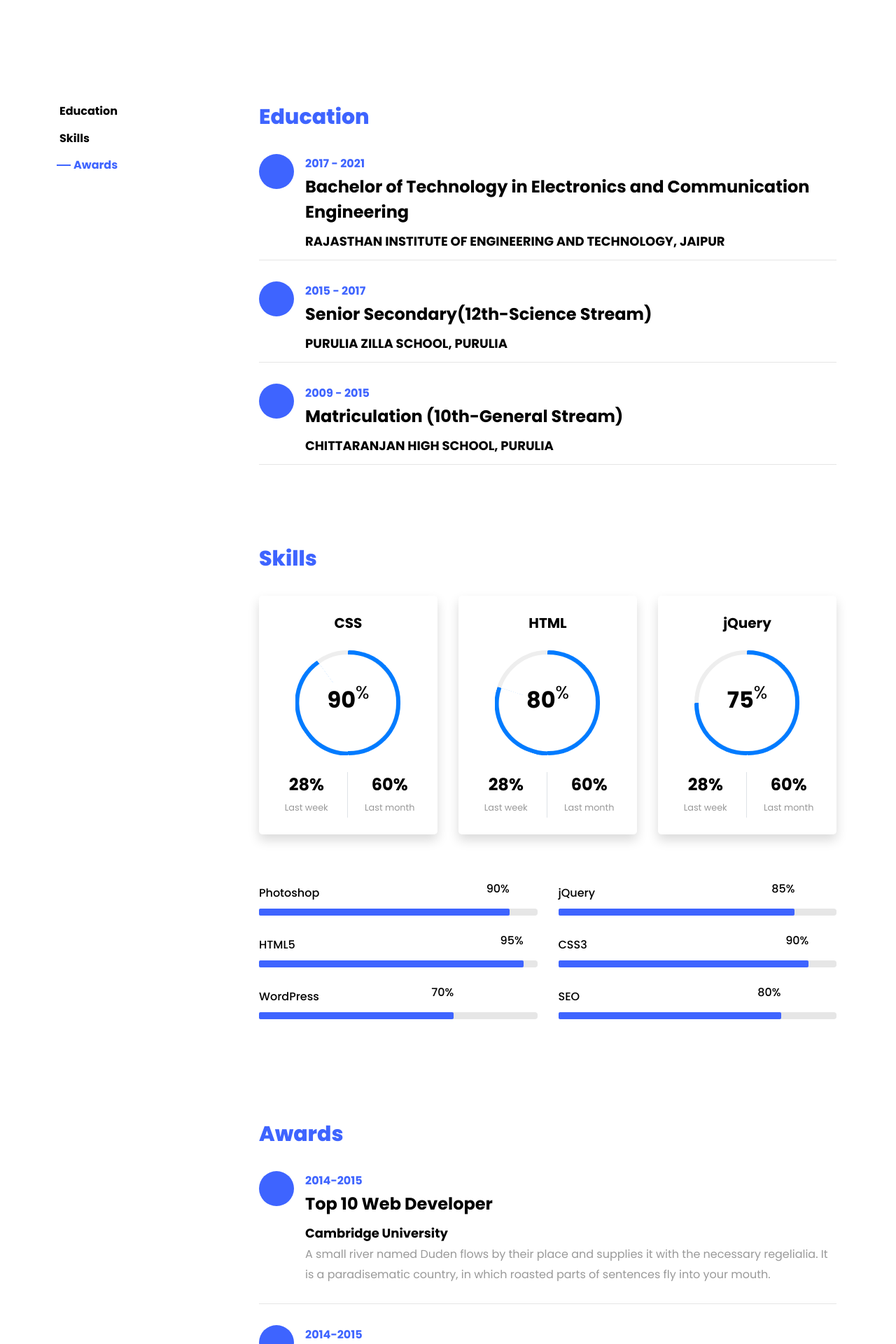
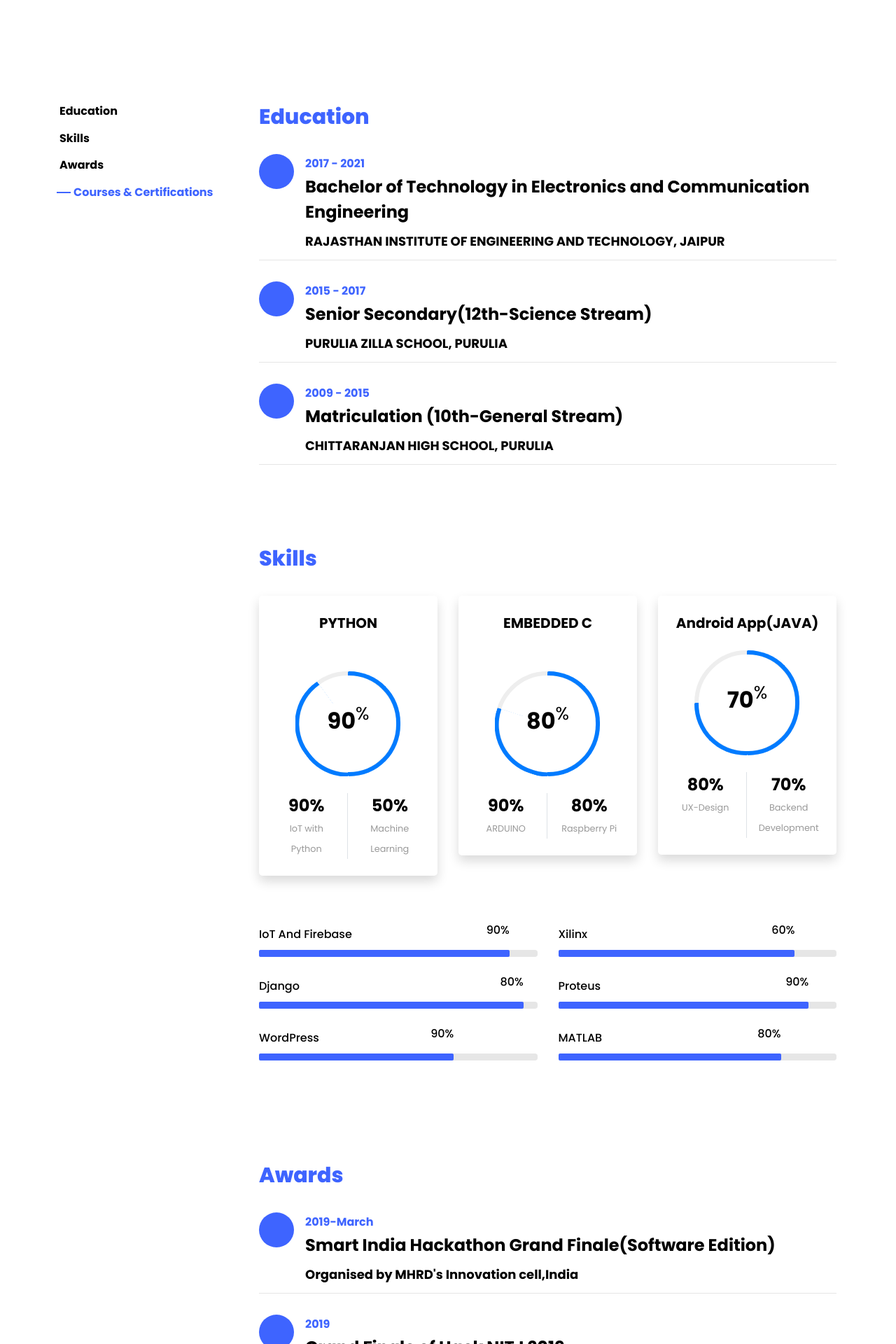
Before and after one commit to joydipdutta001/djangoPortfolioSite, a Django app: page / in a window 1280 px wide. Shown: the part 1760-3680 px from the top of the page at 70% size. Run offline with Django 3.2, Linux system fonts and the light colour scheme; some libraries are stand-ins or nearby versions; some web fonts are replaced.

Commit message:
added pics

```diff
--- a/portfolio/templates/home.html
+++ b/portfolio/templates/home.html
@@ -73,17 +73,17 @@
 
 	<section class="ftco-about img ftco-section ftco-no-pt ftco-no-pb" id="about-section">
 		<div class="container">
-			<div class="row d-flex no-gutters">
+			<div class="row justify-content-start">
 				<div class="col-md-6 col-lg-6 d-flex">
 					<div class="img-about img d-flex align-items-stretch">
 						<div class="overlay"></div>
 						<div class="img d-flex align-self-stretch align-items-center"
-							style="background-image:url(images/about.jpg);">
+							style="background-image:url(static/portfolio/images/about.png);">
 						</div>
 					</div>
 				</div>
 				<div class="col-md-6 col-lg-6 pl-md-5 py-5">
-					<div class="row justify-content-start pb-3">
+					<div class="row no-gutters d-flex pb-3">
 						<div class="col-md-12 heading-section ftco-animate">
 							<h1 class="big">About</h1>
 							<h2 class="mb-4">About Me</h2>
@@ -105,8 +105,8 @@
 					<div class="counter-wrap ftco-animate d-flex mt-md-3">
 						<div class="text">
 							<p class="mb-4">
-								<span class="number" data-number="11">0</span>
-								<span>Project complete</span>
+								<span class="number" data-number="16">0</span>
+								<span>Project completed</span>
 							</p>
 							<p><a href="#" class="btn btn-primary py-3 px-3">Download CV</a></p>
 						</div>
@@ -152,6 +152,7 @@
 							<li><a href="#page-1">Education</a></li>
 							<li><a href="#page-3">Skills</a></li>
 							<li><a href="#page-4">Awards</a></li>
+							<li><a href="#page-5">Courses & Certifications</a></li>
 						</ul>
 					</nav>
 				</div>
@@ -200,7 +201,7 @@
 						<div class="row progress-circle mb-5">
 							<div class="col-lg-4 mb-4">
 								<div class="bg-white rounded-lg shadow p-4">
-									<h2 class="h5 font-weight-bold text-center mb-4">CSS</h2>
+									<h2 class="h5 font-weight-bold text-center mb-4">PYTHON<br></br></h2>
 
 									<!-- Progress bar 1 -->
 									<div class="progress mx-auto" data-value='90'>
@@ -220,12 +221,12 @@
 									<!-- Demo info -->
 									<div class="row text-center mt-4">
 										<div class="col-6 border-right">
-											<div class="h4 font-weight-bold mb-0">28%</div><span
-												class="small text-gray">Last week</span>
+											<div class="h4 font-weight-bold mb-0">90%</div><span
+												class="small text-gray">IoT with Python</span>
 										</div>
 										<div class="col-6">
-											<div class="h4 font-weight-bold mb-0">60%</div><span
-												class="small text-gray">Last month</span>
+											<div class="h4 font-weight-bold mb-0">50%</div><span
+												class="small text-gray">Machine Learning</span>
 										</div>
 									</div>
 									<!-- END -->
@@ -234,7 +235,7 @@
 
 							<div class="col-lg-4 mb-4">
 								<div class="bg-white rounded-lg shadow p-4">
-									<h2 class="h5 font-weight-bold text-center mb-4">HTML</h2>
+									<h2 class="h5 font-weight-bold text-center mb-4">EMBEDDED C<br></br></h2>
 
 									<!-- Progress bar 1 -->
 									<div class="progress mx-auto" data-value='80'>
@@ -254,12 +255,12 @@
 									<!-- Demo info -->
 									<div class="row text-center mt-4">
 										<div class="col-6 border-right">
-											<div class="h4 font-weight-bold mb-0">28%</div><span
-												class="small text-gray">Last week</span>
+											<div class="h4 font-weight-bold mb-0">90%</div><span
+												class="small text-gray">ARDUINO</span>
 										</div>
 										<div class="col-6">
-											<div class="h4 font-weight-bold mb-0">60%</div><span
-												class="small text-gray">Last month</span>
+											<div class="h4 font-weight-bold mb-0">80%</div><span
+												class="small text-gray">Raspberry Pi</span>
 										</div>
 									</div>
 									<!-- END -->
@@ -268,7 +269,7 @@
 
 							<div class="col-lg-4 mb-4">
 								<div class="bg-white rounded-lg shadow p-4">
-									<h2 class="h5 font-weight-bold text-center mb-4">jQuery</h2>
+									<h2 class="h5 font-weight-bold text-center mb-4">Android App(JAVA)</h2>
 
 									<!-- Progress bar 1 -->
 									<div class="progress mx-auto" data-value='75'>
@@ -280,7 +281,7 @@
 										</span>
 										<div
 											class="progress-value w-100 h-100 rounded-circle d-flex align-items-center justify-content-center">
-											<div class="h2 font-weight-bold">75<sup class="small">%</sup></div>
+											<div class="h2 font-weight-bold">70<sup class="small">%</sup></div>
 										</div>
 									</div>
 									<!-- END -->
@@ -288,12 +289,12 @@
 									<!-- Demo info -->
 									<div class="row text-center mt-4">
 										<div class="col-6 border-right">
-											<div class="h4 font-weight-bold mb-0">28%</div><span
-												class="small text-gray">Last week</span>
+											<div class="h4 font-weight-bold mb-0">80%</div><span
+												class="small text-gray">UX-Design</span>
 										</div>
 										<div class="col-6">
-											<div class="h4 font-weight-bold mb-0">60%</div><span
-												class="small text-gray">Last month</span>
+											<div class="h4 font-weight-bold mb-0">70%</div><span
+												class="small text-gray">Backend Development</span>
 										</div>
 									</div>
 									<!-- END -->
@@ -303,7 +304,7 @@
 						<div class="row">
 							<div class="col-md-6 animate-box">
 								<div class="progress-wrap ftco-animate">
-									<h3>Photoshop</h3>
+									<h3>IoT And Firebase</h3>
 									<div class="progress">
 										<div class="progress-bar color-1" role="progressbar" aria-valuenow="90"
 											aria-valuemin="0" aria-valuemax="100" style="width:90%">
@@ -314,29 +315,29 @@
 							</div>
 							<div class="col-md-6 animate-box">
 								<div class="progress-wrap ftco-animate">
-									<h3>jQuery</h3>
+									<h3>Xilinx</h3>
 									<div class="progress">
 										<div class="progress-bar color-2" role="progressbar" aria-valuenow="85"
 											aria-valuemin="0" aria-valuemax="100" style="width:85%">
-											<span>85%</span>
+											<span>60%</span>
 										</div>
 									</div>
 								</div>
 							</div>
 							<div class="col-md-6 animate-box">
 								<div class="progress-wrap ftco-animate">
-									<h3>HTML5</h3>
+									<h3>Django</h3>
 									<div class="progress">
 										<div class="progress-bar color-3" role="progressbar" aria-valuenow="95"
 											aria-valuemin="0" aria-valuemax="100" style="width:95%">
-											<span>95%</span>
+											<span>80%</span>
 										</div>
 									</div>
 								</div>
 							</div>
 							<div class="col-md-6 animate-box">
 								<div class="progress-wrap ftco-animate">
-									<h3>CSS3</h3>
+									<h3>Proteus</h3>
 									<div class="progress">
 										<div class="progress-bar color-4" role="progressbar" aria-valuenow="90"
 											aria-valuemin="0" aria-valuemax="100" style="width:90%">
@@ -351,14 +352,14 @@
 									<div class="progress">
 										<div class="progress-bar color-5" role="progressbar" aria-valuenow="70"
 											aria-valuemin="0" aria-valuemax="100" style="width:70%">
-											<span>70%</span>
+											<span>90%</span>
 										</div>
 									</div>
 								</div>
 							</div>
 							<div class="col-md-6 animate-box">
 								<div class="progress-wrap ftco-animate">
-									<h3>SEO</h3>
+									<h3>MATLAB</h3>
 									<div class="progress">
 										<div class="progress-bar color-6" role="progressbar" aria-valuenow="80"
 											aria-valuemin="0" aria-valuemax="100" style="width:80%">
@@ -376,12 +377,14 @@
 								<span class="flaticon-ideas"></span>
 							</div>
 							<div class="text pl-3">
-								<span class="date">2014-2015</span>
-								<h2>Top 10 Web Developer</h2>
-								<span class="position">Cambridge University</span>
-								<p>A small river named Duden flows by their place and supplies it with the necessary
-									regelialia. It is a paradisematic country, in which roasted parts of sentences fly
-									into your mouth.</p>
+								<span class="date">2019-March</span>
+								<h2>Smart India Hackathon Grand Finale(Software Edition)</h2>
+								<span class="position">Organised by MHRD's Innovation cell,India</span>
+								<!-- <p>I got the opportunity to participate in India's Largest Hackathon Event.
+									I am really thankful to my Seniors who added me to their team.
+									I had just completed my 1st year when I got this amazing opportunity.
+									It was really an insightful experience of my life being a 2nd-year student.
+									We made an advanced toll management system at the end of this hackathon.</p> -->
 							</div>
 						</div>
 						<div class="resume-wrap d-flex ftco-animate">
@@ -389,12 +392,15 @@
 								<span class="flaticon-ideas"></span>
 							</div>
 							<div class="text pl-3">
-								<span class="date">2014-2015</span>
-								<h2>Top 5 LeaderShip Exellence Winner</h2>
-								<span class="position">Cambridge University</span>
-								<p>A small river named Duden flows by their place and supplies it with the necessary
-									regelialia. It is a paradisematic country, in which roasted parts of sentences fly
-									into your mouth.</p>
+								<span class="date">2019</span>
+								<h2>Grand Finale of Hack NITJ 2019</h2>
+								<span class="position">A National Level Hackathon
+									Conducted by NIT Jalandhar</span>
+								<!-- <p>honor descriptionI got the opportunity to participate in India's Largest Hackathon Event.
+									I am really thankful to my Seniors who added me to their team.
+									I had just completed my 1st year when I got this amazing opportunity.
+									It was really an insightful experience of my life being a 2nd-year student.
+									We made an advanced toll management system at the end of this hackathon.</p> -->
 							</div>
 						</div>
 						<div class="resume-wrap d-flex ftco-animate">
@@ -402,15 +408,15 @@
 								<span class="flaticon-ideas"></span>
 							</div>
 							<div class="text pl-3">
-								<span class="date">2014-2015</span>
-								<h2>Top 4 Web Tester</h2>
-								<span class="position">Cambridge University</span>
-								<p>A small river named Duden flows by their place and supplies it with the necessary
+								<span class="date">2019</span>
+								<h2>2nd Position in JKLU Hackathon 2019</h2>
+								<span class="position">Organised by J.K.Lakshmipati University, Jaipur</span>
+								<!-- <p>A small river named Duden flows by their place and supplies it with the necessary
 									regelialia. It is a paradisematic country, in which roasted parts of sentences fly
-									into your mouth.</p>
+									into your mouth.</p> -->
 							</div>
 						</div>
-						<div class="resume-wrap d-flex ftco-animate">
+						<!-- <div class="resume-wrap d-flex ftco-animate">
 							<div class="icon d-flex align-items-center justify-content-center">
 								<span class="flaticon-ideas"></span>
 							</div>
@@ -422,8 +428,59 @@
 									regelialia. It is a paradisematic country, in which roasted parts of sentences fly
 									into your mouth.</p>
 							</div>
+						</div> -->
+					</div>
+
+
+					<div id="page-5" class="page four">
+						<h2 class="heading">Courses & Certifications</h2>
+						<div class="resume-wrap d-flex ftco-animate">
+							<div class="icon d-flex align-items-center justify-content-center">
+								<span class="flaticon-ideas"></span>
+							</div>
+							<div class="text pl-3">
+								<span class="date">Course 1</span>
+								<h2>Arduino Step By Step Getting Serious (Udemy)</h2>
+								<span class="position">Instructor: Dr. Peter Dalmaris || Issued in May 2020</span>
+								<a href="https://www.udemy.com/certificate/UC-9d732690-6d63-484b-a0db-ad84a7f31db8/">View My Certificate</a>
+							</div>
+						</div>
+						<div class="resume-wrap d-flex ftco-animate">
+							<div class="icon d-flex align-items-center justify-content-center">
+								<span class="flaticon-ideas"></span>
+							</div>
+							<div class="text pl-3">
+								<span class="date">Course 2</span>
+								<h2>Arduino Workshop 2018 || A Step-By-Step Arduino how to guide (Udemy)</h2>
+								<span class="position">Instructor: Core Electronics || Issued in May 2020</span>
+								<a href="https://www.udemy.com/certificate/UC-f3f50bee-3f64-44fd-bd19-e813f66b497e/">View My Certificate</a>
+							</div>
+						</div>
+						<div class="resume-wrap d-flex ftco-animate">
+							<div class="icon d-flex align-items-center justify-content-center">
+								<span class="flaticon-ideas"></span>
+							</div>
+							<div class="text pl-3">
+								<span class="date">Course 3</span>
+								<h2>Machine Learning using Python (360 Digital)</h2>
+								<span class="position">Instructor: Mr. Deepesh Kumar Mishra || Issued in August 2019</span>
+
+							</div>
+						</div>
+						<div class="resume-wrap d-flex ftco-animate">
+							<div class="icon d-flex align-items-center justify-content-center">
+								<span class="flaticon-ideas"></span>
+							</div>
+							<div class="text pl-3">
+								<span class="date">Course 4</span>
+								<h2>Getting Started With Raspberry Pi (Udemy)</h2>
+								<span class="position">Instructor: Ashwin Pajankar || Issued in December 2019</span>
+								<a href="https://www.udemy.com/certificate/UC-9Y3WXRMD/">View My Certificate</a>
+							</div>
 						</div>
 					</div>
+
+
 				</div>
 			</div>
 		</div>
@@ -435,31 +492,29 @@
 				<div class="col-md-12 heading-section text-center ftco-animate">
 					<h1 class="big big-2">Projects</h1>
 					<h2 class="mb-4">Projects</h2>
-					<p>Far far away, behind the word mountains, far from the countries Vokalia and Consonantia</p>
+					<p>Making Projects Helps You to Enhance your Practical Thinking. Here I have mentioned some of my Projects.</p>
 				</div>
 			</div>
 			<div class="row">
 				<div class="col-md-4 text-center d-flex ftco-animate">
-					<a href="#" class="services-1 shadow">
+					<a href="https://github.com/joydipdutta001/arduinocodes" class="services-1 shadow">
 						<span class="icon">
 							<i class="flaticon-analysis"></i>
 						</span>
 						<div class="desc">
 							<h3 class="mb-5">Arduino Projects</h3>
-							<p>A small river named Duden flows by their place and supplies it with the necessary
-								regelialia.</p>
+							<p>This project gallery contains Interfacing of various types of Sensors with various Arduino Development Board.</p>
 						</div>
 					</a>
 				</div>
 				<div class="col-md-4 text-center d-flex ftco-animate">
-					<a href="#" class="services-1 shadow">
+					<a href="https://github.com/joydipdutta001/iotprojects" class="services-1 shadow">
 						<span class="icon">
 							<i class="flaticon-flasks"></i>
 						</span>
 						<div class="desc">
 							<h3 class="mb-5">Internet of Things Projects</h3>
-							<p>A small river named Duden flows by their place and supplies it with the necessary
-								regelialia.</p>
+							<p>This Projects Gallery contains IoT projects made with various IoT Development Boards</p>
 						</div>
 					</a>
 				</div>
@@ -470,8 +525,7 @@
 						</span>
 						<div class="desc">
 							<h3 class="mb-5">Electronics Projects</h3>
-							<p>A small river named Duden flows by their place and supplies it with the necessary
-								regelialia.</p>
+							<p>Under Construcction</p>
 						</div>
 					</a>
 				</div>
@@ -483,32 +537,29 @@
 						</span>
 						<div class="desc">
 							<h3 class="mb-5">Android App Projects</h3>
-							<p>A small river named Duden flows by their place and supplies it with the necessary
-								regelialia.</p>
+							<p>Under Construction</p>
 						</div>
 					</a>
 				</div>
 				<div class="col-md-4 text-center d-flex ftco-animate">
-					<a href="#" class="services-1 shadow">
+					<a href="https://github.com/joydipdutta001/Python_Tkinter_Projects" class="services-1 shadow">
 						<span class="icon">
 							<i class="flaticon-ux-design"></i>
 						</span>
 						<div class="desc">
 							<h3 class="mb-5">Python Projects</h3>
-							<p>A small river named Duden flows by their place and supplies it with the necessary
-								regelialia.</p>
+							<p>This is my python projects on GitHub. Most of them is completed with an attractive GUI</p>
 						</div>
 					</a>
 				</div>
 				<div class="col-md-4 text-center d-flex ftco-animate">
-					<a href="#" class="services-1 shadow">
+					<a href="https://github.com/joydipdutta001/raspberrypicamcar" class="services-1 shadow">
 						<span class="icon">
 							<i class="flaticon-idea"></i>
 						</span>
 						<div class="desc">
 							<h3 class="mb-5">Raspberry Pi Projects</h3>
-							<p>A small river named Duden flows by their place and supplies it with the necessary
-								regelialia.</p>
+							<p>Raspberry Pi Project Gallery on GitHub</p>
 						</div>
 					</a>
 				</div>
@@ -525,7 +576,7 @@
 				<div class="col-md d-flex justify-content-center counter-wrap ftco-animate">
 					<div class="block-18 shadow">
 						<div class="text">
-							<strong class="number" data-number="10000">0</strong>
+							<strong class="number" data-number="5000">0</strong>
 							<span>Followers</span>
 						</div>
 					</div>
@@ -533,7 +584,7 @@
 				<div class="col-md d-flex justify-content-center counter-wrap ftco-animate">
 					<div class="block-18 shadow">
 						<div class="text">
-							<strong class="number" data-number="32">0</strong>
+							<strong class="number" data-number="16">0</strong>
 							<span>Completed Projects</span>
 						</div>
 					</div>
@@ -541,16 +592,16 @@
 				<div class="col-md d-flex justify-content-center counter-wrap ftco-animate">
 					<div class="block-18 shadow">
 						<div class="text">
-							<strong class="number" data-number="7">0</strong>
-							<span>Awards</span>
+							<strong class="number" data-number="11">0</strong>
+							<span>Softwares</span>
 						</div>
 					</div>
 				</div>
 				<div class="col-md d-flex justify-content-center counter-wrap ftco-animate">
 					<div class="block-18 shadow">
 						<div class="text">
-							<strong class="number" data-number="10">0</strong>
-							<span>Certifications</span>
+							<strong class="number" data-number="7">0</strong>
+							<span>Awards & Certifications</span>
 						</div>
 					</div>
 				</div>
@@ -591,7 +642,7 @@
 						</div>
 						<div>
 							<h3 class="mb-4">Address</h3>
-							<p>198 West 21th Street, Suite 721 New York NY 10016</p>
+							<p>ChawkBazar Kapargali, Puruliya,West Bengal, India, Pin-723101</p>
 						</div>
 					</div>
 				</div>
@@ -602,7 +653,7 @@
 						</div>
 						<div>
 							<h3 class="mb-4">Contact Number</h3>
-							<p><a href="tel://1234567920">+ 1235 2355 98</a></p>
+							<p><a href="tel://8764896142">+91 8764896142</a></p>
 						</div>
 					</div>
 				</div>
@@ -613,7 +664,7 @@
 						</div>
 						<div>
 							<h3 class="mb-4">Email Address</h3>
-							<p><a href="mailto:info@yoursite.com">info@yoursite.com</a></p>
+							<p><a href="mailto:duttajoydip98@gmail.com">duttajoydip98@gmail.com</a></p>
 						</div>
 					</div>
 				</div>
@@ -624,14 +675,14 @@
 						</div>
 						<div>
 							<h3 class="mb-4">Website</h3>
-							<p><a href="#">yoursite.com</a></p>
+							<p><a href="https://cybotians.com/">cybotians.com</a></p>
 						</div>
 					</div>
 				</div>
 			</div>
 
 			<div class="row no-gutters block-9">
-				<div class="col-md-6 order-md-last d-flex">
+				<div class="col-md-6 d-flex">
 					<form action="#" class="bg-light p-4 p-md-5 contact-form">
 						<div class="form-group">
 							<input type="text" class="form-control" placeholder="Your Name">
@@ -653,8 +704,8 @@
 
 				</div>
 
-				<div class="col-md-6 d-flex">
-					<div class="img" style="background-image: url(images/about.jpg);"></div>
+				<div class="col-md-6 order-md-last d-flex">
+					<div class="img" style="background-image: url(static/portfolio/images/about.png);"></div>
 				</div>
 			</div>
 		</div>
```
Also changed, not shown: portfolio/static/portfolio/images/about.png (added).
